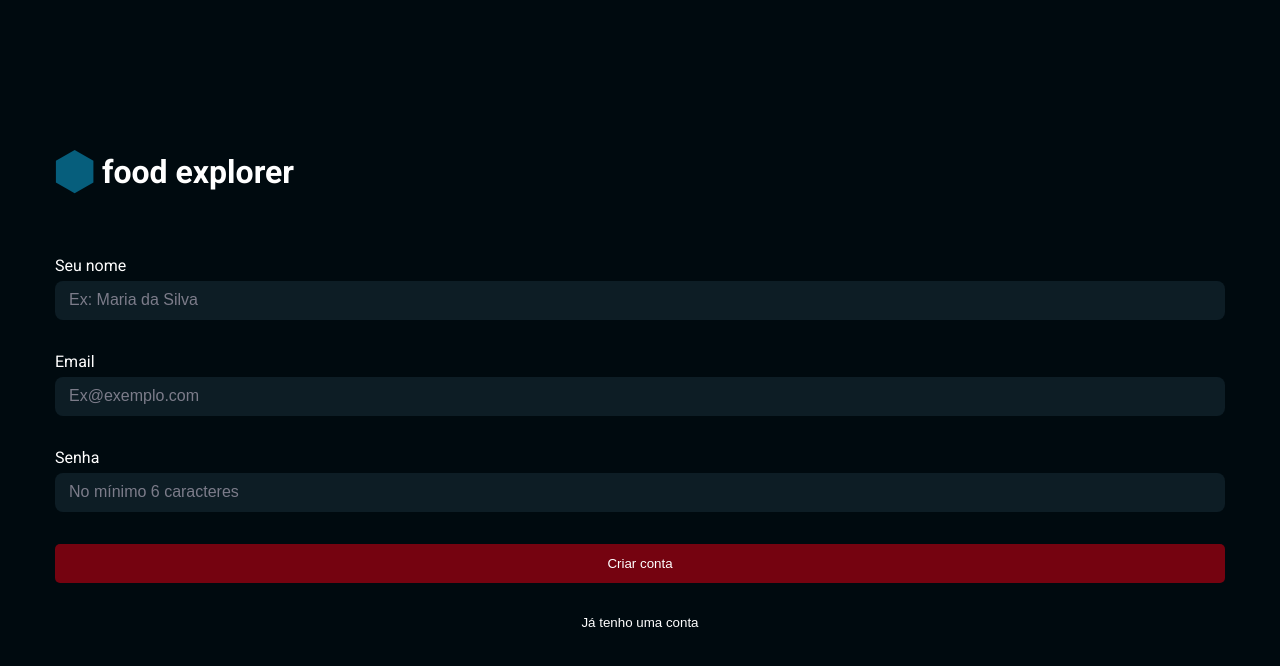
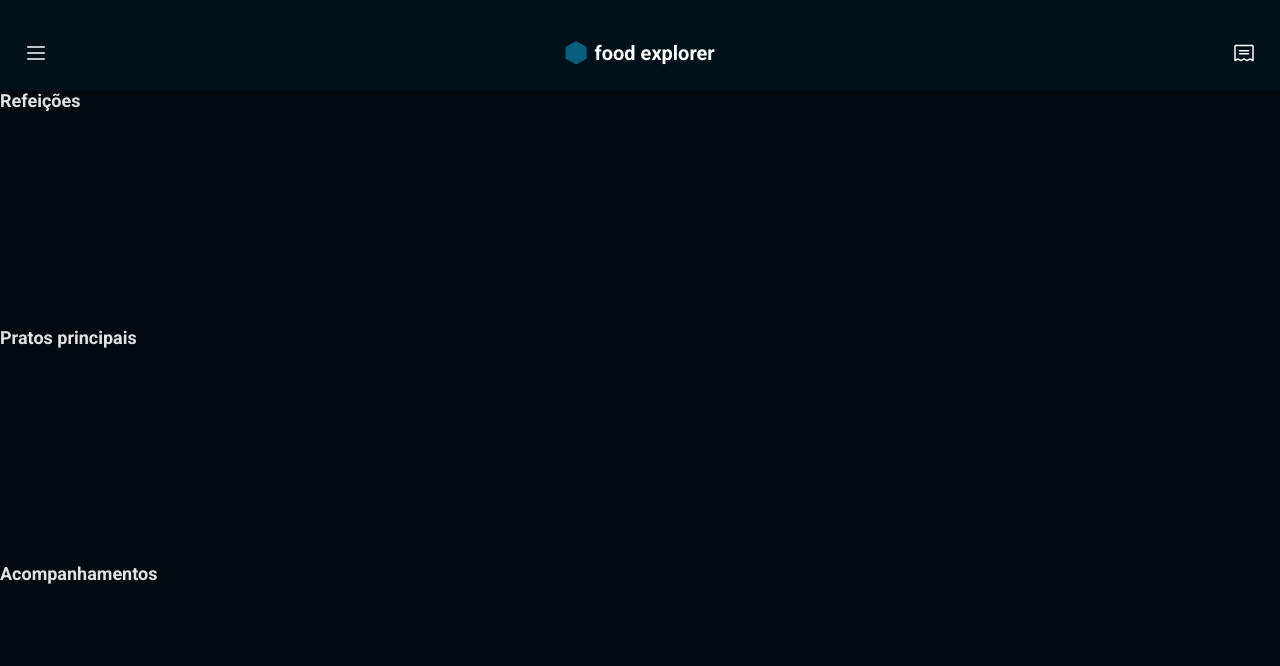
Before and after one commit to kiqprado/foodexplorer, a React (Vite) app: page / in a window 1280 px wide. Shown: the top 666 px of the page. Built offline with nearby package versions, Linux system fonts and the light colour scheme.

Commit message:
feat: Add HomePage

```diff
--- /dev/null
+++ b/src/components/ButtonIcon/index.jsx
@@ -0,0 +1,9 @@
+import { Container } from './styles'
+
+export function ButtonIcon({ icon : Icon, ...rest }) {
+  return(
+    <Container {...rest}>
+      {Icon && <Icon size={24}/>}
+    </Container>
+  )
+}
--- /dev/null
+++ b/src/components/ButtonIcon/styles.js
@@ -0,0 +1,10 @@
+import styled from 'styled-components'
+
+export const Container = styled.button`
+  display: flex;
+  align-items: center;
+
+  border: none;
+  background-color: transparent;
+  color: ${({ theme }) => theme.COLORS.LIGHT_100};
+`
--- /dev/null
+++ b/src/components/DishItem/styles.js
@@ -0,0 +1,3 @@
+import styled from 'styled-components'
+
+export const Container = styled.div``
--- /dev/null
+++ b/src/components/Section/index.jsx
@@ -0,0 +1,10 @@
+import { Container } from './styles'
+
+export function Section({ title, children}) {
+  return(
+    <Container>
+      <h2>{title}</h2>
+      {children}
+    </Container>
+  )
+}
--- /dev/null
+++ b/src/components/Section/styles.js
@@ -0,0 +1,8 @@
+import styled from 'styled-components'
+
+export const Container = styled.section`
+  h2 {
+    font-size: 1.8rem;
+    color: ${({ theme }) => theme.COLORS.LIGHT_300};
+  }
+`
--- a/src/main.jsx
+++ b/src/main.jsx
@@ -13,7 +13,7 @@ ReactDOM.createRoot(document.getElementById('root')).render(
   <React.StrictMode>
     <ThemeProvider theme={theme}>
       <GlobalStyles/>
-      <SignUp />
+      <Home />
     </ThemeProvider>
   </React.StrictMode>,
 )
--- a/src/pages/Home/index.jsx
+++ b/src/pages/Home/index.jsx
@@ -1,9 +1,29 @@
-import { Container } from './styles'
+import { Container, List } from './styles'
 
+import { Header } from '../../components/Header'
+import { Section } from '../../components/Section'
 export function Home() {
   return(
     <Container>
-      <h1>Food Explorer</h1>
+      <Header/>
+
+      <Section
+        title="Refeições"
+      >
+
+      </Section>
+
+      <Section
+        title="Pratos principais"
+      >
+
+      </Section>
+
+      <Section
+        title="Acompanhamentos"
+      >
+
+      </Section>
     </Container>
   )
 }
--- a/src/pages/Home/styles.js
+++ b/src/pages/Home/styles.js
@@ -1,5 +1,16 @@
 import styled from 'styled-components'
 
 export const Container = styled.div`
+  width: 100%;
+  height: 100vh;
+
+  display: grid;
+  grid-template-rows: 9rem auto;
+  grid-template-areas:
+    "header"
+    "content";
+`
+
+export const List = styled.ul`
 
 `
```
Also changed, not shown: src/components/DishItem/index.jsx (added, +30 -0 lines).
